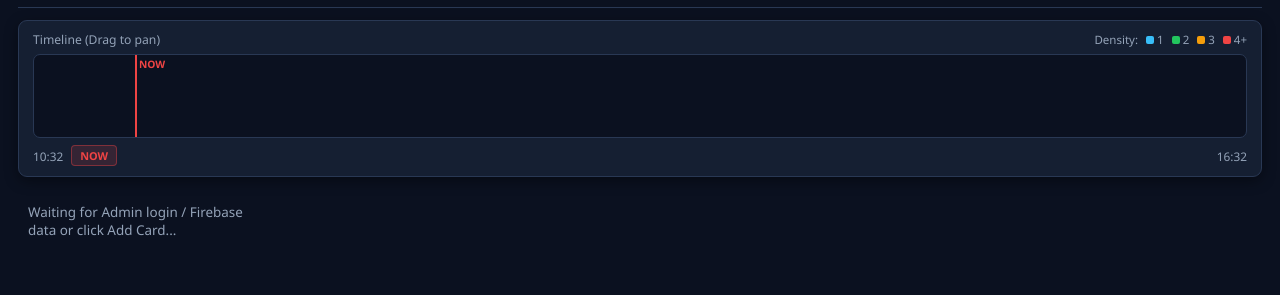
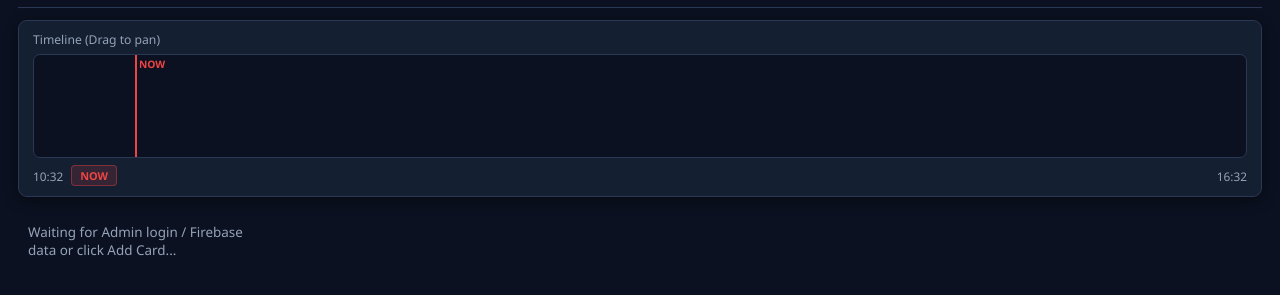
Before and after one commit to jInvincible/timer, a plain HTML site: page index.html in a window 1280 px wide. Shown: the part 49-344 px from the top of the page. Drawn offline with Linux system fonts and the light colour scheme.

Commit message:
Add files via upload
Hiển thị 2 tầng cho boss name trên Timeline bar để tránh chồng lấn khi các Boss spawn sát giờ nhau: khi một node nằm quá gần node trước đó (theo khoảng cách pixel trên timeline), node hiện tại sẽ tự đẩy lên tầng 2 (tier-2, cao hơn tầng thường) và không che node trước đó; các Boss tiếp theo nếu cách đủ xa sẽ quay lại tầng 1 bình thường.   Bỏ hiển thị Density trên Timeline bar (gỡ bỏ legend Density ở header timeline và thanh #peakDensityBar + logic tính buckets density).

```diff
--- a/index.html
+++ b/index.html
@@ -234,25 +234,10 @@
       color: var(--text-secondary);
     }
 
-    .peak-legend {
-      display: flex;
-      align-items: center;
-      gap: 8px;
-      font-size: 0.72rem;
-    }
-
-    .legend-dot {
-      display: inline-block;
-      width: 8px;
-      height: 8px;
-      border-radius: 2px;
-      margin-right: 3px;
-    }
-
     .timeline-viewport {
       position: relative;
       width: 100%;
-      height: 84px;
+      height: 104px;
       background-color: var(--bg-color);
       border: 1px solid var(--border-color);
       border-radius: 7px;
@@ -262,21 +247,6 @@
 
     .timeline-viewport:active {
       cursor: grabbing;
-    }
-
-    .peak-density-bar {
-      position: absolute;
-      bottom: 0;
-      left: 0;
-      right: 0;
-      height: 9px;
-      display: flex;
-      pointer-events: none;
-      opacity: 0.85;
-    }
-
-    .peak-segment {
-      height: 100%;
     }
 
     .now-marker {
@@ -299,22 +269,28 @@
       color: var(--danger-color);
     }
 
+    /* 2-Tier Boss Name Nodes on Timeline */
     .timeline-node {
       position: absolute;
-      top: 20px;
+      top: 44px; /* Tầng 1: vị trí bình thường */
       transform: translateX(-50%);
       background-color: var(--surface-color);
       border: 1px solid var(--accent-color);
       color: var(--text-primary);
-      padding: 3px 7px;
+      padding: 2px 7px;
       border-radius: 5px;
-      font-size: 0.73rem;
+      font-size: 0.72rem;
       font-weight: 600;
       white-space: nowrap;
       z-index: 10;
       box-shadow: 0 2px 5px rgba(0, 0, 0, 0.25);
     }
 
+    .timeline-node.tier-2 {
+      top: 8px; /* Tầng 2: cao hơn vị trí bình thường và không che tầng 1 */
+      z-index: 11;
+    }
+
     .timeline-node.overdue {
       border-color: var(--text-secondary);
       color: var(--text-secondary);
@@ -323,15 +299,16 @@
 
     .timeline-node .node-time {
       display: block;
-      font-size: 0.65rem;
+      font-size: 0.64rem;
       color: var(--text-secondary);
       font-variant-numeric: tabular-nums;
+      line-height: 1.1;
     }
 
     /* Interval Pill (65% scale, +10% font, no icon) */
     .interval-pill {
       position: absolute;
-      top: 54px;
+      top: 78px;
       transform: translateX(-50%) scale(0.65);
       background-color: rgba(56, 189, 248, 0.16);
       border: 1px solid rgba(56, 189, 248, 0.45);
@@ -663,17 +640,9 @@
   <div class="timeline-wrapper">
     <div class="timeline-header">
       <span>Timeline (Drag to pan)</span>
-      <div class="peak-legend">
-        <span>Density:</span>
-        <span><i class="legend-dot" style="background:#38bdf8;"></i>1</span>
-        <span><i class="legend-dot" style="background:#22c55e;"></i>2</span>
-        <span><i class="legend-dot" style="background:#f59e0b;"></i>3</span>
-        <span><i class="legend-dot" style="background:#ef4444;"></i>4+</span>
-      </div>
     </div>
 
     <div id="timelineViewport" class="timeline-viewport">
-      <div id="peakDensityBar" class="peak-density-bar"></div>
       <div id="nowMarker" class="now-marker"></div>
       <div id="timelineNodesLayer"></div>
     </div>
@@ -1381,13 +1350,12 @@
     }
 
     // =========================================================
-    // TIMELINE RENDERING & PEAK DENSITY
+    // TIMELINE RENDERING (2-TIER BOSS NAMES, NO DENSITY)
     // =========================================================
     function renderTimeline(now) {
       const viewport = document.getElementById("timelineViewport");
       const nodesLayer = document.getElementById("timelineNodesLayer");
       const nowMarker = document.getElementById("nowMarker");
-      const peakBar = document.getElementById("peakDensityBar");
 
       const viewStart = now + timelineOffsetMs;
       const viewEnd = viewStart + TIMELINE_WINDOW_MS;
@@ -1411,12 +1379,37 @@
       nodesLayer.innerHTML = "";
       const viewportWidth = viewport.clientWidth || 800;
 
+      // Theo dõi vị trí X (px) gần nhất của từng tầng để tránh chồng lấn
+      // Tầng 1 (tier = 1): vị trí bình thường
+      // Tầng 2 (tier = 2): cao hơn vị trí bình thường và không che tầng 1
+      let lastTier1Px = -Infinity;
+      let lastTier2Px = -Infinity;
+      const MIN_HORIZONTAL_GAP_PX = 92;
+
       activeNodes.forEach((card, idx) => {
         const pct = ((card.target - viewStart) / TIMELINE_WINDOW_MS) * 100;
-        if (pct >= -10 && pct <= 110) {
+        const xPx = (pct / 100) * viewportWidth;
+
+        if (pct >= -15 && pct <= 115) {
+          let tier = 1;
+          if (xPx - lastTier1Px < MIN_HORIZONTAL_GAP_PX) {
+            if (xPx - lastTier2Px >= MIN_HORIZONTAL_GAP_PX) {
+              tier = 2;
+            } else {
+              // Nếu cả 2 tầng đều sát nhau, ưu tiên tầng ít bị che hơn
+              tier = (xPx - lastTier2Px) > (xPx - lastTier1Px) ? 2 : 1;
+            }
+          }
+
+          if (tier === 2) {
+            lastTier2Px = xPx;
+          } else {
+            lastTier1Px = xPx;
+          }
+
           const isOverdue = card.target <= now;
           const node = document.createElement("div");
-          node.className = `timeline-node ${isOverdue ? "overdue" : ""}`;
+          node.className = `timeline-node ${tier === 2 ? "tier-2" : ""} ${isOverdue ? "overdue" : ""}`;
           node.style.left = `${pct}%`;
           node.innerHTML = `${escapeHtml(card.name)}<span class="node-time">${formatShortTime(card.target)}</span>`;
           nodesLayer.appendChild(node);
@@ -1443,26 +1436,6 @@
           }
         }
       });
-
-      // 4-tier Peak Density Graph
-      const buckets = 24;
-      const bucketMs = TIMELINE_WINDOW_MS / buckets;
-      let peakHtml = "";
-
-      for (let i = 0; i < buckets; i++) {
-        const bStart = viewStart + i * bucketMs;
-        const bEnd = bStart + bucketMs;
-        const count = activeNodes.filter(c => c.target >= bStart && c.target < bEnd).length;
-
-        let color = "transparent";
-        if (count === 1) color = "#38bdf8";
-        else if (count === 2) color = "#22c55e";
-        else if (count === 3) color = "#f59e0b";
-        else if (count >= 4) color = "#ef4444";
-
-        peakHtml += `<div class="peak-segment" style="flex:1; background:${color};"></div>`;
-      }
-      peakBar.innerHTML = peakHtml;
     }
 
     // =========================================================
```
